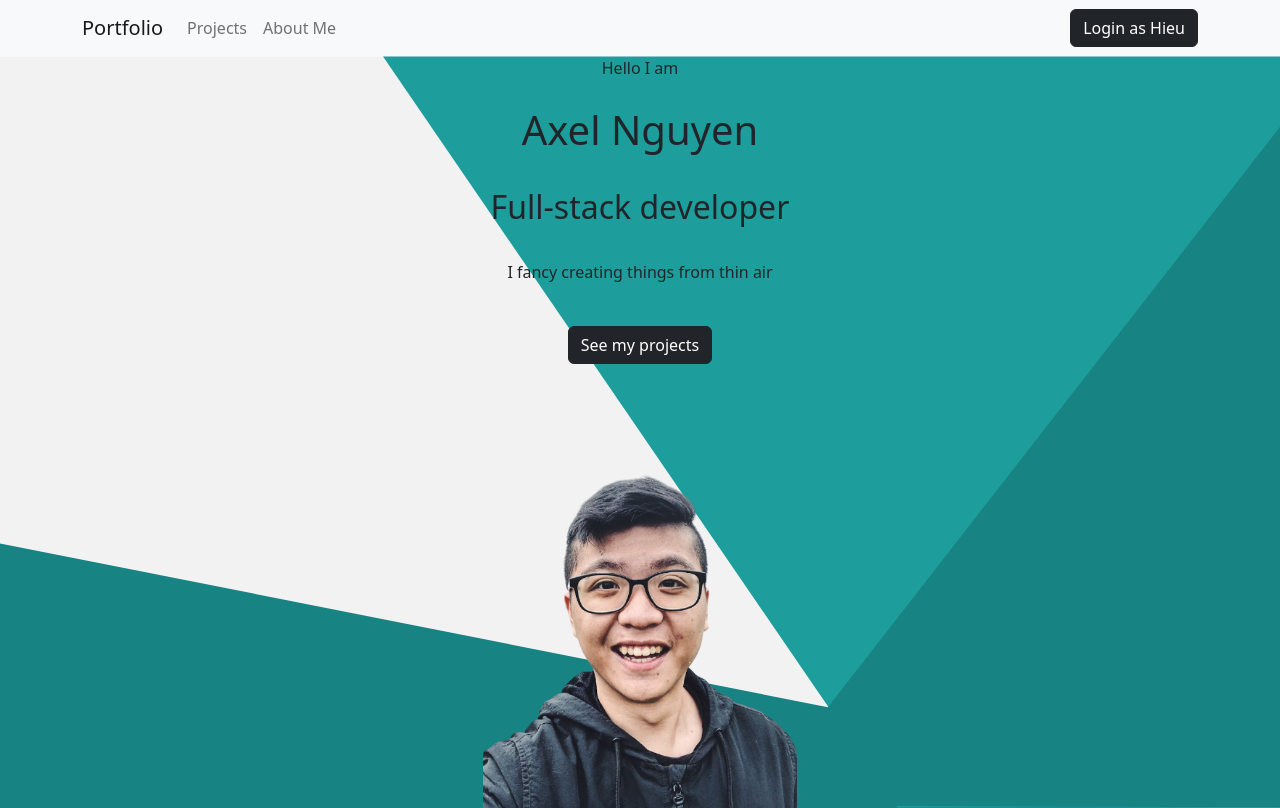
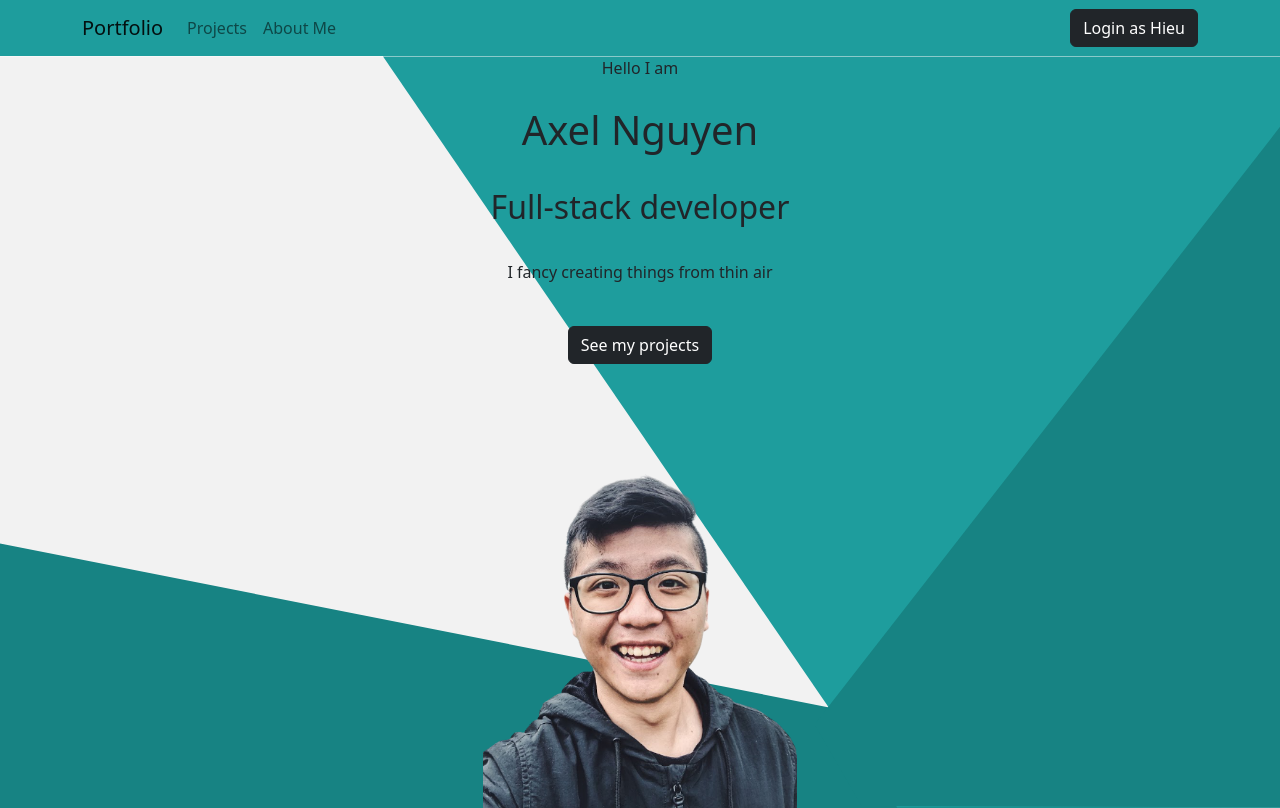
Before and after one commit to axelnguyen0701/portfolio-react, a React (Create React App) app: page / in a window 1280 px wide. Built offline with nearby package versions, Linux system fonts and the light colour scheme; no server answers.

Commit message:
Change background navbar

```diff
--- a/src/components/NavBar.js
+++ b/src/components/NavBar.js
@@ -12,7 +12,7 @@ export default function NavBar() {
     }
 
     return (
-        <Navbar bg="light" expand="lg">
+        <Navbar expand="lg" style={{ backgroundColor: "#1e9d9d" }}>
             <Container>
                 <Navbar.Toggle aria-controls="basic-navbar-nav" />
                 <Navbar.Collapse id="basic-navbar-nav">
```
